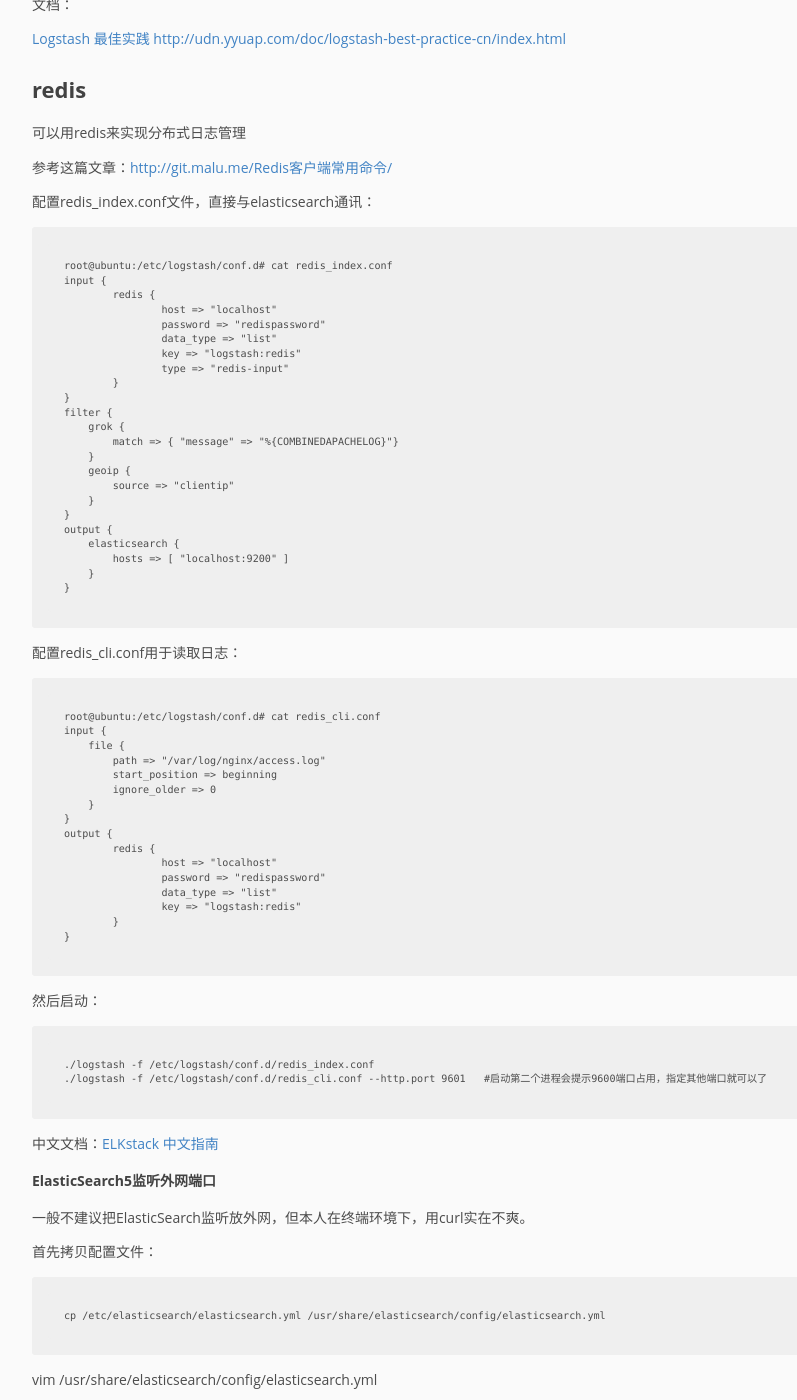
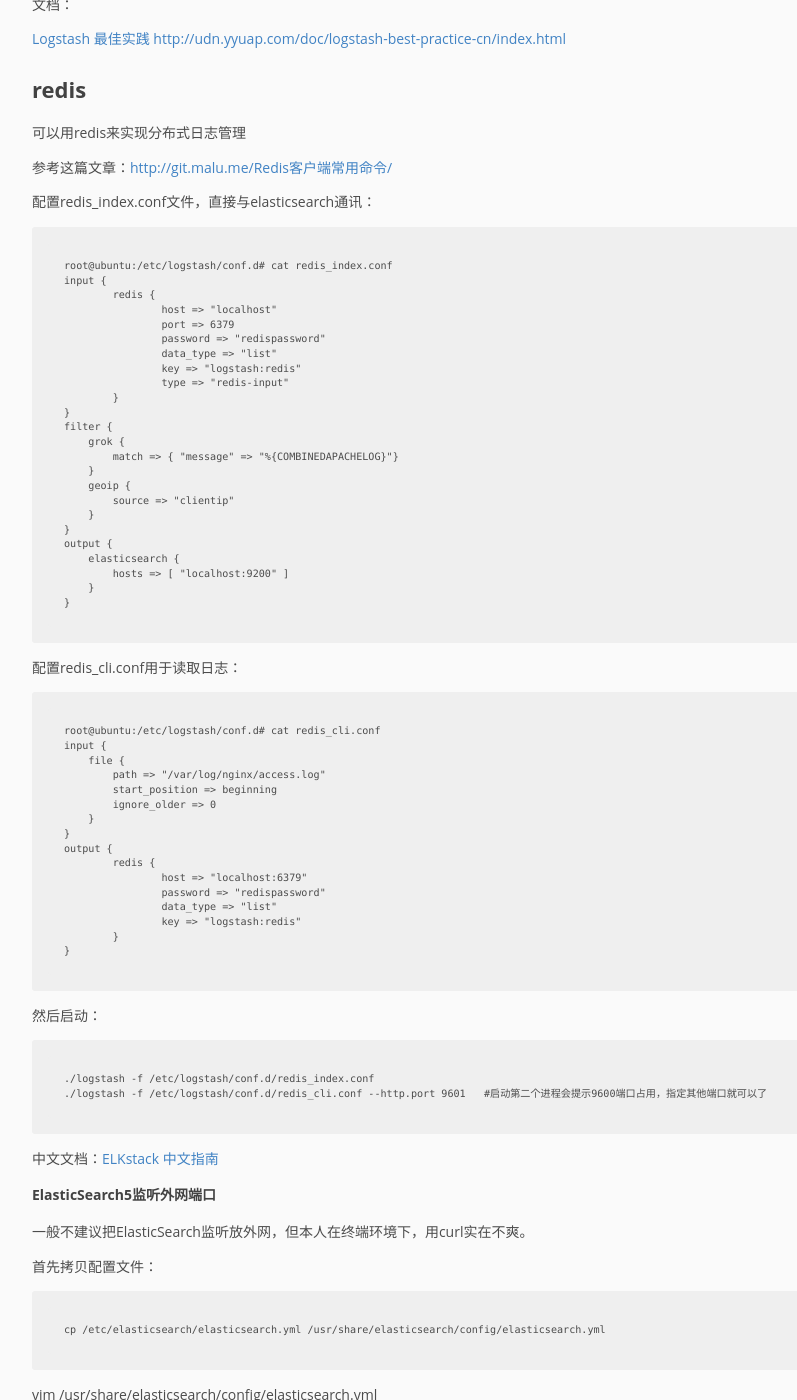
Before and after one commit to pingmalu/pingmalu.github.io, a Jekyll site: the page built from _posts/2016-07-07-构建ELK+Redis日志分析系统.md, in a window 1280 px wide and 1400 px high, scrolled down 4501 px. Shown: the whole window, without its empty margins (168-965 px from the left). Built offline with Jekyll 4.4.1, drawn with Linux system fonts in a browser that asks for light colours; nearby versions of some CDN libraries.

Commit message:
'update'

```diff
--- a/_posts/2016-07-07-构建ELK+Redis日志分析系统.md
+++ b/_posts/2016-07-07-构建ELK+Redis日志分析系统.md
@@ -204,6 +204,7 @@
 	input {
 	        redis {
 	                host => "localhost"
+                    port => 6379
 	                password => "redispassword"
 	                data_type => "list"
 	                key => "logstash:redis"
@@ -236,7 +237,7 @@
 	}
 	output {
 	        redis {
-	                host => "localhost"
+	                host => "localhost:6379"
 	                password => "redispassword"
 	                data_type => "list"
 	                key => "logstash:redis"
```
